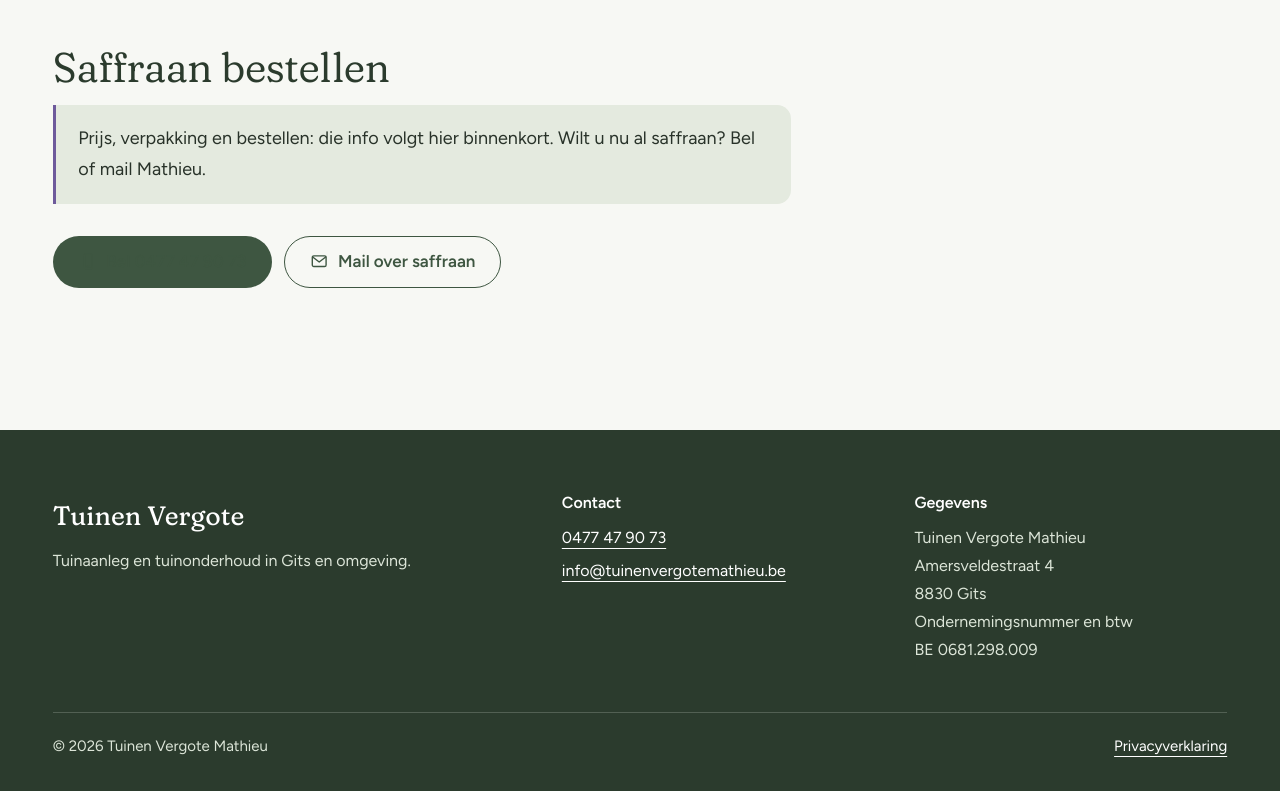
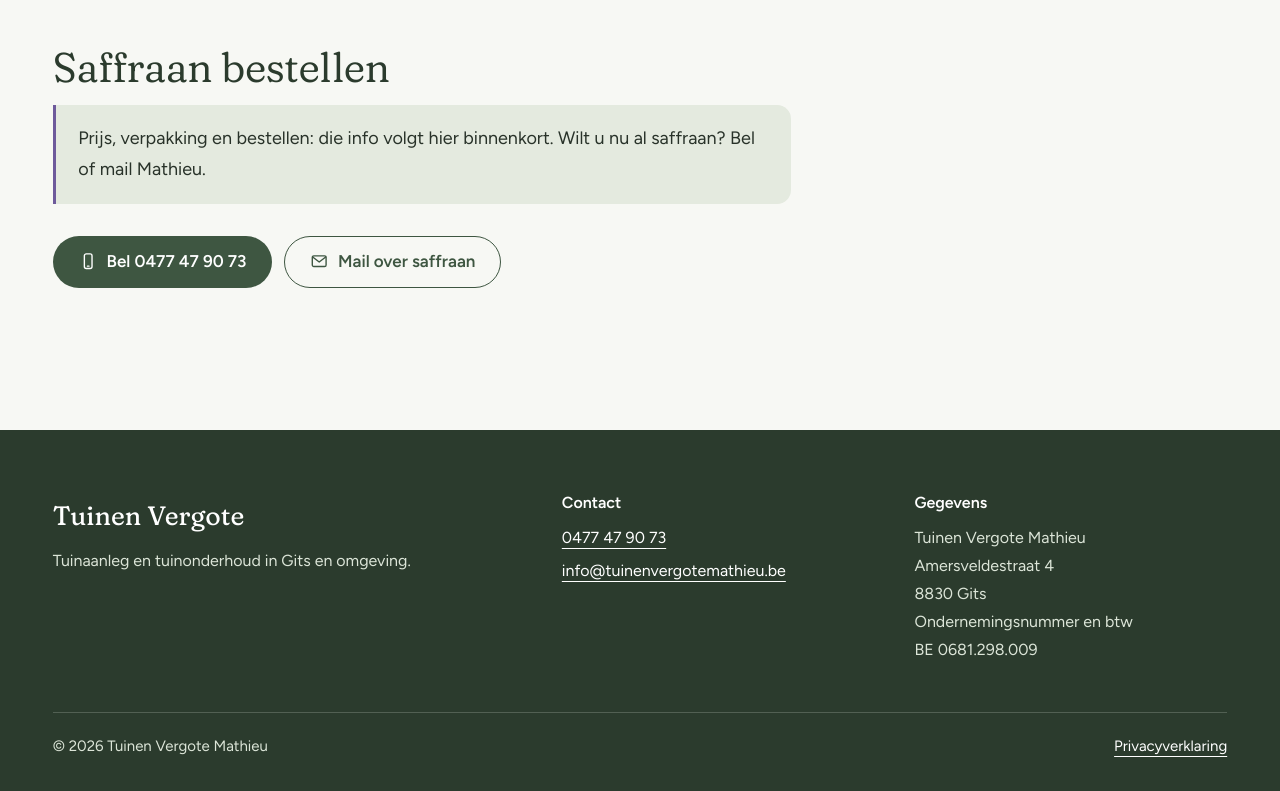
Before and after one commit to edouardGT/vergote, a plain HTML site: page saffraan.html in a window 1280 px wide. Shown: the part 918-1709 px from the top of the page. Drawn offline with Linux system fonts and the light colour scheme.

Commit message:
Fix button text colour inside text blocks (green on green)

```diff
--- a/assets/css/style.css
+++ b/assets/css/style.css
@@ -455,7 +455,7 @@ a { color: inherit; }
 .prose h2:first-child { margin-block-start: 0; }
 .prose ul { padding-inline-start: 1.25rem; margin: 0 0 1em; }
 .prose li { margin-block-end: 0.4em; }
-.prose a { color: var(--mos); text-decoration-color: var(--goud); text-underline-offset: 0.3em; }
+.prose a:not(.button) { color: var(--mos); text-decoration-color: var(--goud); text-underline-offset: 0.3em; }
 .note {
   background: var(--salie);
   border-inline-start: 3px solid var(--krokus);
```
